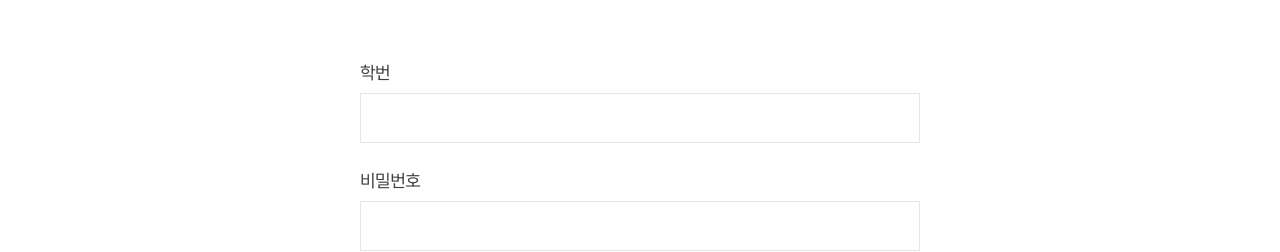
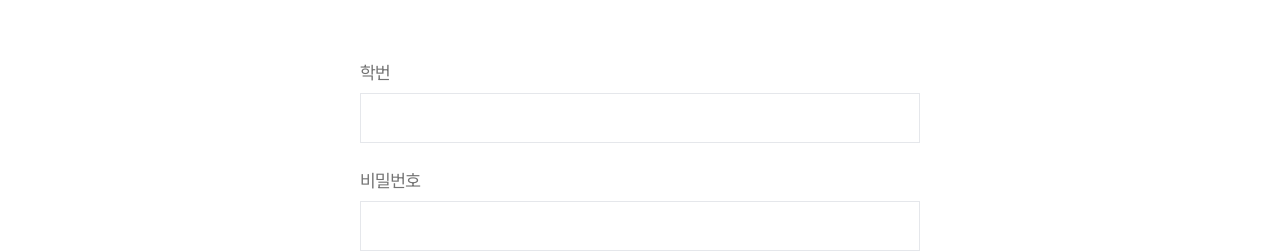
Before and after one commit to mju-future/ai-learning-web, a Next.js app: page /login in a window 1280 px wide. Shown: the part 200-452 px from the top of the page. Built offline with nearby package versions, Linux system fonts and the light colour scheme; what tailwind-corner-smoothing would draw is missing.

Commit message:
design: 회색 색상 수정

```diff
--- a/src/components/common/input-field.tsx
+++ b/src/components/common/input-field.tsx
@@ -12,7 +12,7 @@ interface InputFieldProps {
 export default function InputField({ label, type, name, value, onChange }: InputFieldProps) {
   return (
     <div className="flex w-full flex-col">
-      <label className="mb-1.5 text-neutral-700">{label}</label>
+      <label className="mb-1.5 text-neutral-500">{label}</label>
       <Input type={type} name={name} value={value} spellCheck={false} onChange={onChange} />
     </div>
   )
```
